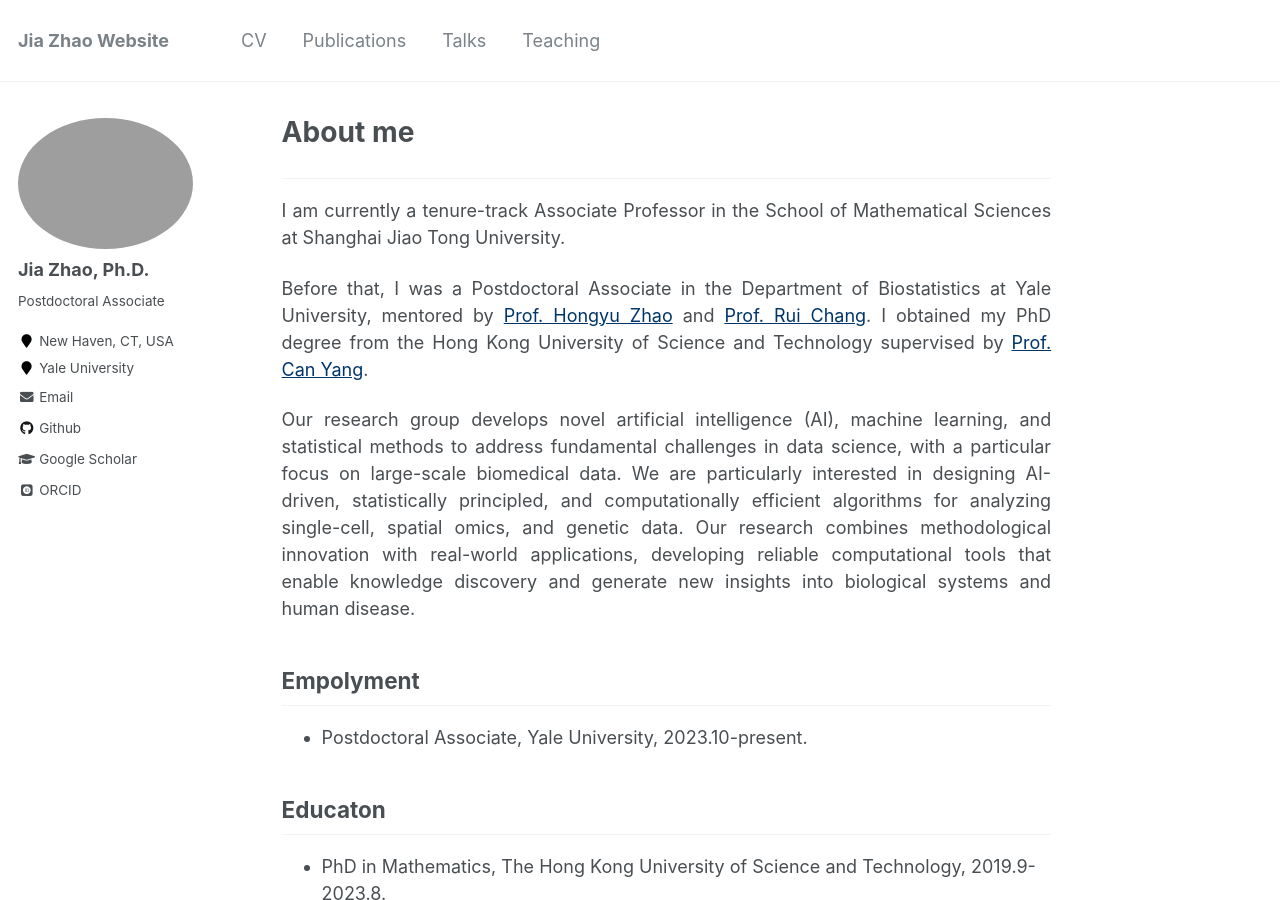
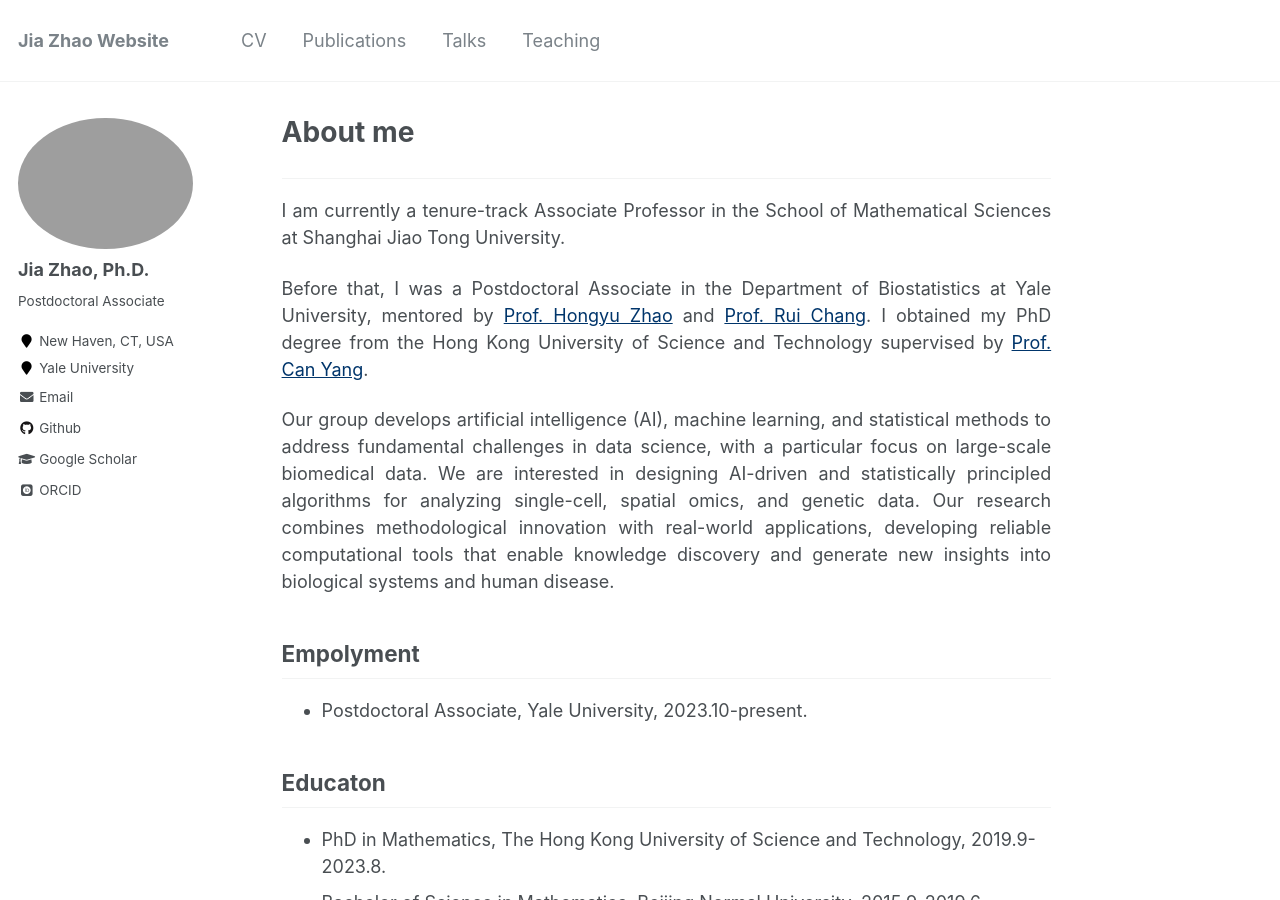
Before and after one commit to jiazhao97/jiazhao97.github.io, a Jekyll site: the page built from _pages/about.md, in a window 1280 px wide and 900 px high. Built offline with Jekyll 4.4.1, drawn with Linux system fonts in a browser that asks for light colours; some web fonts are replaced.

Commit message:
Update about.md

```diff
--- a/_pages/about.md
+++ b/_pages/about.md
@@ -20,7 +20,7 @@ Before that, I was a Postdoctoral Associate in the Department of Biostatistics a
 </p>
 
 <p style="text-align: justify">
-Our research group develops novel artificial intelligence (AI), machine learning, and statistical methods to address fundamental challenges in data science, with a particular focus on large-scale biomedical data. We are particularly interested in designing AI-driven, statistically principled, and computationally efficient algorithms for analyzing single-cell, spatial omics, and genetic data. Our research combines methodological innovation with real-world applications, developing reliable computational tools that enable knowledge discovery and generate new insights into biological systems and human disease.
+Our group develops artificial intelligence (AI), machine learning, and statistical methods to address fundamental challenges in data science, with a particular focus on large-scale biomedical data. We are interested in designing AI-driven and statistically principled algorithms for analyzing single-cell, spatial omics, and genetic data. Our research combines methodological innovation with real-world applications, developing reliable computational tools that enable knowledge discovery and generate new insights into biological systems and human disease.
 </p>
 
 
```
